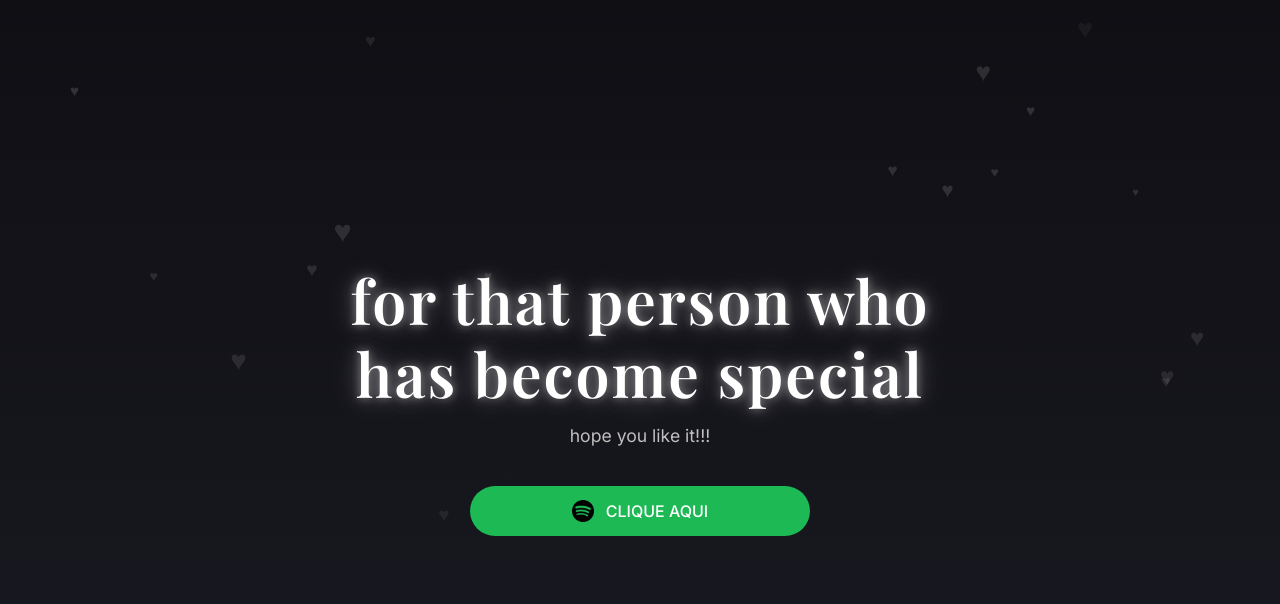
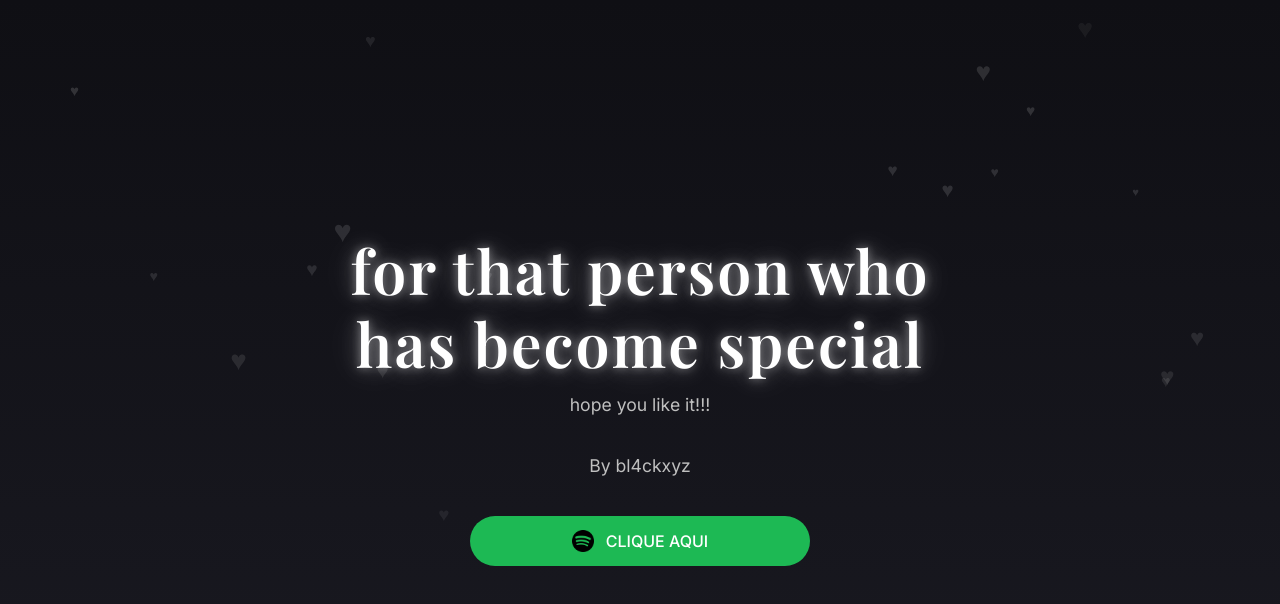
Before and after one commit to slaukz/trycatchmeifucan, a plain HTML site: page index.html in a window 1280 px wide. Drawn offline with nearby package versions, Linux system fonts and the light colour scheme.

Commit message:
Update index.html

```diff
--- a/index.html
+++ b/index.html
@@ -120,6 +120,7 @@ h1 {
 <div class="container">
     <h1>for that person who has become special</h1>
     <p class="subtitle">hope you like it!!!</p>
+    <p class="subtitle">By bl4ckxyz</p>
 
     <!-- COLOQUE SUA PLAYLIST AQUI -->
     <a class="spotify-btn" href="https://open.spotify.com/playlist/0WjwZ5Ta6ewtEhJQ6nykQK?si=736c6cc916244952" target="_blank">
```
